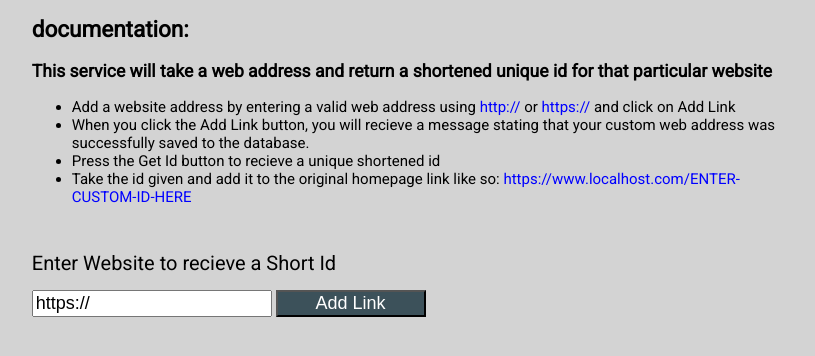
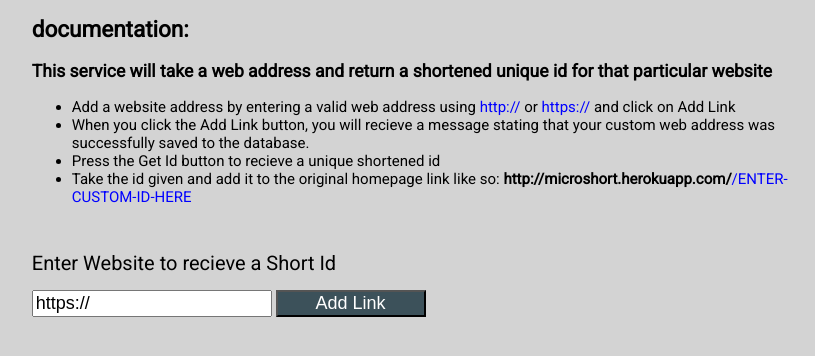
Before and after one commit to Sfailla/shorten-url, a website: page public/index.html in a window 1280 px wide. Shown: the part 156-512 px from the top of the page, without its empty margins (229-1044 px from the left). Drawn offline with nearby package versions, Linux system fonts and the light colour scheme.

Commit message:
committed

```diff
--- a/public/css/style.css
+++ b/public/css/style.css
@@ -6,6 +6,11 @@ body {
 
 h1 {
     color: blue;
+}
+
+.bold {
+    font-weight: bold;
+    color: black;
 }
 span {
     color: blue;
--- a/public/index.html
+++ b/public/index.html
@@ -20,7 +20,7 @@
                     <li>Add a website address by entering a valid web address using <span>http://</span> or <span>https://</span> and click on Add Link</li>
                     <li>When you click the Add Link button, you will recieve a message stating that your custom web address was successfully saved to the database.</li>
                     <li>Press the Get Id button to recieve a unique shortened id</li>
-                    <li>Take the id given and add it to the original homepage link like so: <span>https://www.localhost.com</span><span id="url">/ENTER-CUSTOM-ID-HERE</span></li>
+                    <li>Take the id given and add it to the original homepage link like so: <span class="bold">http://microshort.herokuapp.com/</span><span id="url">/ENTER-CUSTOM-ID-HERE</span></li>
                 </ul>
 
                 <div class="grid">
```
